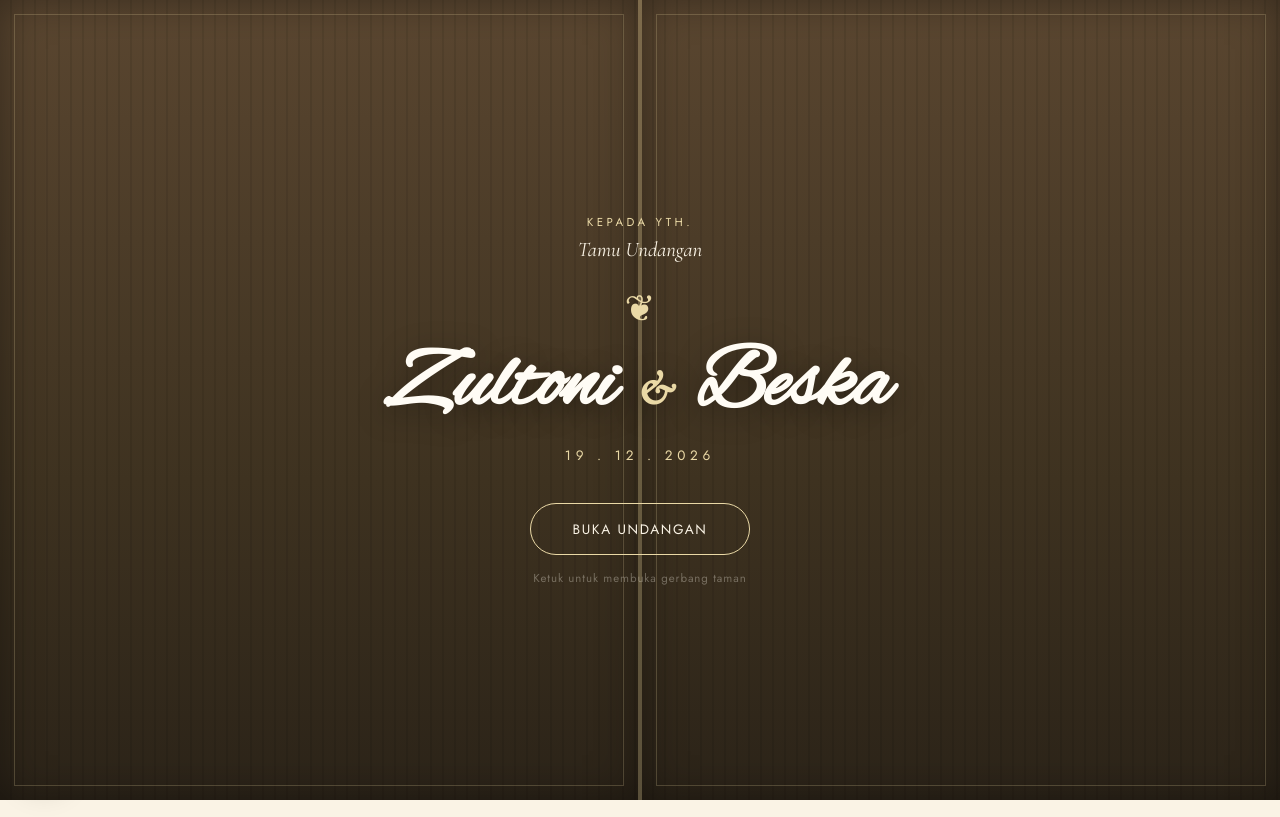
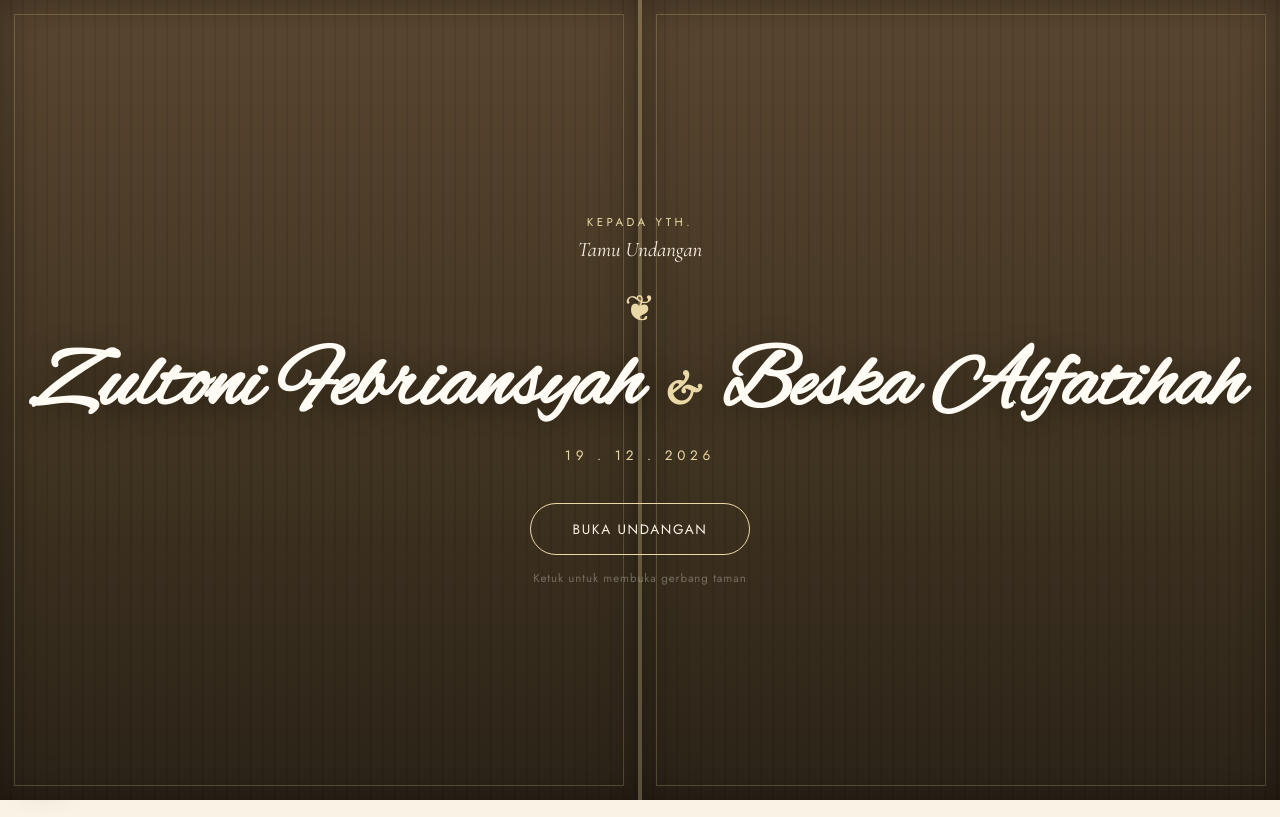
Before and after one commit to zultonif/toni, a plain HTML site: page index.html in a window 1280 px wide. Shown: the top 817 px of the page. Drawn offline with nearby package versions, Linux system fonts and the light colour scheme; no server answers.

Commit message:
Update index.html

```diff
--- a/index.html
+++ b/index.html
@@ -654,7 +654,7 @@ body.content-visible #mainContent{opacity:1;transform:translateY(0);}
     <p class="cover__eyebrow">Kepada Yth.</p>
     <p class="cover__guest" id="guestName">Tamu Undangan</p>
     <div class="cover__monogram">❦</div>
-    <h1 class="cover__title">Zultoni <span>&amp;</span> Beska</h1>
+    <h1 class="cover__title">Zultoni Febriansyah <span>&amp;</span> Beska Alfatihah</h1>
     <p class="cover__date">19 . 12 . 2026</p>
     <button id="openInvite" class="open-btn"><span>Buka Undangan</span></button>
     <p class="tap-hint">Ketuk untuk membuka gerbang taman</p>
@@ -719,10 +719,10 @@ body.content-visible #mainContent{opacity:1;transform:translateY(0);}
           <div class="couple-frame"><span class="ring"></span>
             <svg viewBox="0 0 24 24" fill="currentColor"><path d="M12 12a5 5 0 1 0 0-10 5 5 0 0 0 0 10Zm0 2c-4.4 0-8 2.2-8 5v2h16v-2c0-2.8-3.6-5-8-5Z"/></svg>
           </div>
-          <p class="couple-name">Zultoni</p>
+          <p class="couple-name">Zultoni Febriansyah</p>
           <p class="couple-role">Mempelai Pria</p>
           <!-- GANTI dengan nama orang tua asli -->
-          <p class="couple-parents">Putra dari Bapak Ahmad Supriyadi &amp; Ibu Siti Aminah</p>
+          <p class="couple-parents">Putra dari Bapak ............. &amp; Ibu ............</p>
         </div>
 
         <div class="couple-and reveal reveal-d1">&amp;</div>
@@ -731,10 +731,10 @@ body.content-visible #mainContent{opacity:1;transform:translateY(0);}
           <div class="couple-frame"><span class="ring"></span>
             <svg viewBox="0 0 24 24" fill="currentColor"><path d="M12 12a5 5 0 1 0 0-10 5 5 0 0 0 0 10Zm0 2c-4.4 0-8 2.2-8 5v2h16v-2c0-2.8-3.6-5-8-5Z"/></svg>
           </div>
-          <p class="couple-name">Beska</p>
+          <p class="couple-name">Beska Alfatihah</p>
           <p class="couple-role">Mempelai Wanita</p>
           <!-- GANTI dengan nama orang tua asli -->
-          <p class="couple-parents">Putri dari Bapak Hendra Wijaya &amp; Ibu Ratna Sari</p>
+          <p class="couple-parents">Putri dari Bapak .......... &amp; Ibu ............</p>
         </div>
       </div>
     </div>
```
